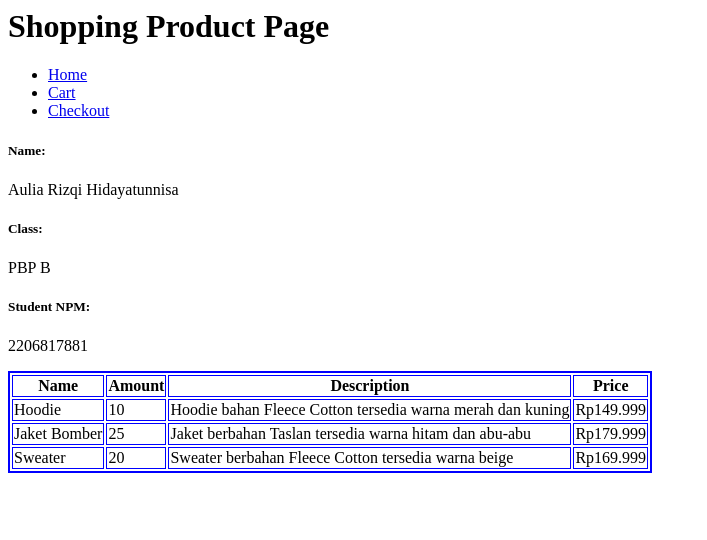
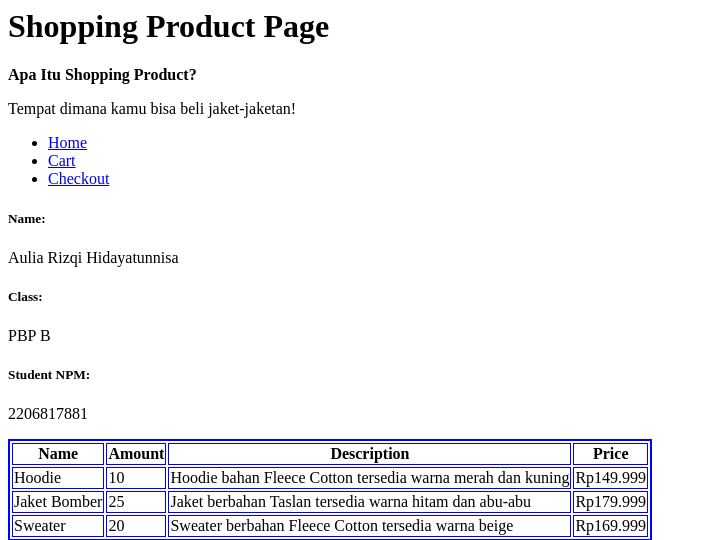
Before and after one commit to auliarizqiqi/shopping-product, a Django app: page /main/ in a window 1280 px wide. Shown: the top 540 px of the page, without its empty margins (0-707 px from the left). Run offline with Django 4.2, Linux system fonts and the light colour scheme.

Commit message:
main baru

```diff
--- a/main/templates/main.html
+++ b/main/templates/main.html
@@ -1,4 +1,7 @@
 <h1>Shopping Product Page</h1>
+
+<p><strong>Apa Itu Shopping Product?</strong></p>
+<p>Tempat dimana kamu bisa beli jaket-jaketan!</p>
 
 <nav>
   <ul>
@@ -14,6 +17,7 @@
 <p>PBP B</p> <!-- Ubahlah sesuai dengan kelas kamu -->
 <h5>Student NPM: </h5>
 <p>2206817881</p>
+
 
 
   <table border="2", bordercolor="blue">
```
